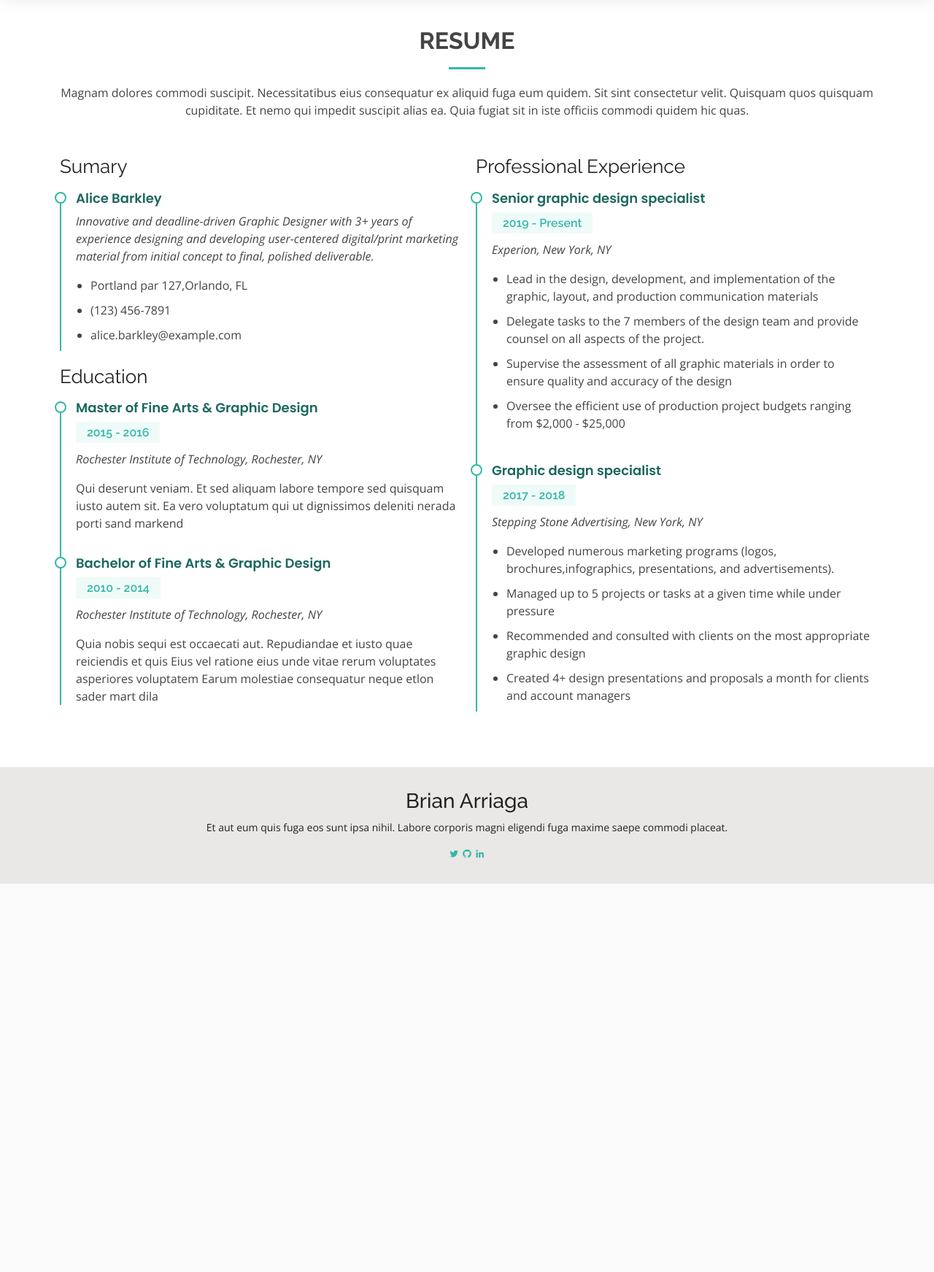
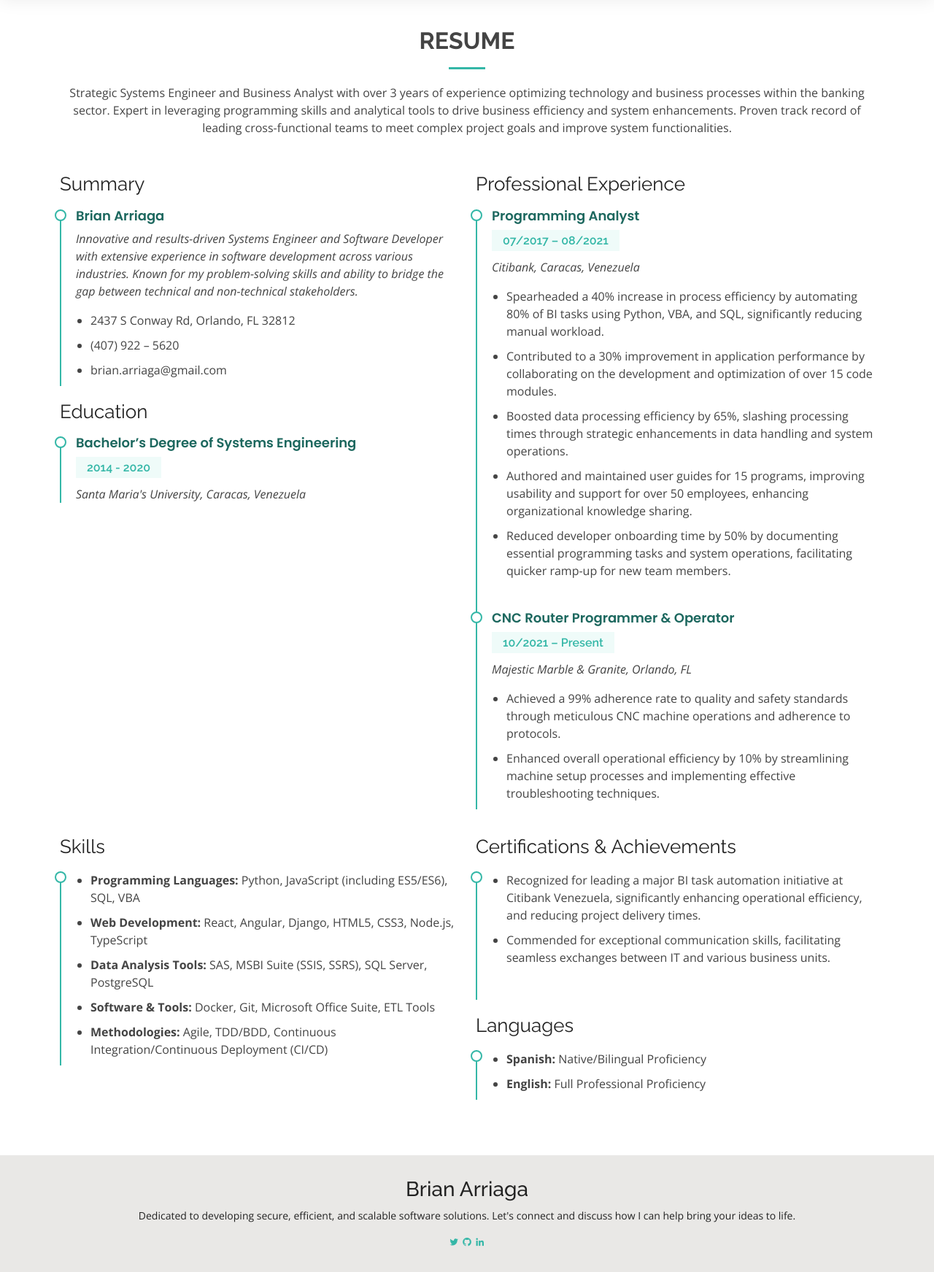
Before and after one commit to BAXTOR95/portfolio, a Flask app: page /resume in a window 1280 px wide. Shown: the part 73-1816 px from the top of the page at 73% size. Before the commit the page ends 1284 px from the top, so only its background shows below. Run offline with Flask 3, Linux system fonts and the light colour scheme; some libraries are stand-ins or nearby versions.

Commit message:
Update templates with relevant data

```diff
--- a/static/assets/css/style.css
+++ b/static/assets/css/style.css
@@ -413,7 +413,7 @@ h6 {
 #hero {
 	width: 100%;
 	height: 100vh;
-	background: url('../img/hero-bg.jpg') top right no-repeat;
+	background: url('../img/hero-bg.jpg') top center no-repeat;
 	background-size: cover;
 	position: relative;
 }
--- a/templates/base.html
+++ b/templates/base.html
@@ -5,16 +5,24 @@
 		<meta content="width=device-width, initial-scale=1.0" name="viewport" />
 
 		<title>{% block title %}{% endblock %} - Brian Arriaga</title>
-		<title>Brian Arriaga - Index</title>
-        {% block meta %}
+		{% block meta %}
 		<meta name="description" content="Brian Arriaga's Portfolio" />
 		<meta name="author" content="Brian Arriaga" />
-		<meta name="keywords" content="Brian Arriaga"/>
+		<meta
+			name="keywords"
+			content="Brian Arriaga, Systems Engineer, Software Developer, Portfolio"
+		/>
 		{% endblock meta %}
 
 		<!-- Favicons -->
-		<link href="{{ url_for('static', filename='assets/img/favicon.png') }}" rel="icon" />
-		<link href="{{ url_for('static', filename='assets/img/apple-touch-icon.png') }}" rel="apple-touch-icon" />
+		<link
+			href="{{ url_for('static', filename='assets/img/favicon.png') }}"
+			rel="icon"
+		/>
+		<link
+			href="{{ url_for('static', filename='assets/img/apple-touch-icon.png') }}"
+			rel="apple-touch-icon"
+		/>
 
 		<!-- Google Fonts -->
 		<link
@@ -23,7 +31,10 @@
 		/>
 
 		<!-- Vendor CSS Files -->
-		<link href="{{ url_for('static', filename='assets/vendor/aos/aos.css') }}" rel="stylesheet" />
+		<link
+			href="{{ url_for('static', filename='assets/vendor/aos/aos.css') }}"
+			rel="stylesheet"
+		/>
 		<link
 			href="{{ url_for('static', filename='assets/vendor/bootstrap/css/bootstrap.min.css') }}"
 			rel="stylesheet"
@@ -32,15 +43,24 @@
 			href="{{ url_for('static', filename='assets/vendor/bootstrap-icons/bootstrap-icons.css') }}"
 			rel="stylesheet"
 		/>
-		<link href="{{ url_for('static', filename='assets/vendor/boxicons/css/boxicons.min.css') }}" rel="stylesheet" />
+		<link
+			href="{{ url_for('static', filename='assets/vendor/boxicons/css/boxicons.min.css') }}"
+			rel="stylesheet"
+		/>
 		<link
 			href="{{ url_for('static', filename='assets/vendor/glightbox/css/glightbox.min.css') }}"
 			rel="stylesheet"
 		/>
-		<link href="{{ url_for('static', filename='assets/vendor/swiper/swiper-bundle.min.css') }}" rel="stylesheet" />
+		<link
+			href="{{ url_for('static', filename='assets/vendor/swiper/swiper-bundle.min.css') }}"
+			rel="stylesheet"
+		/>
 
 		<!-- Main CSS File -->
-		<link href="{{ url_for('static', filename='assets/css/style.css') }}" rel="stylesheet" />
+		<link
+			href="{{ url_for('static', filename='assets/css/style.css') }}"
+			rel="stylesheet"
+		/>
 	</head>
 
 	<body>
@@ -50,7 +70,10 @@
 				class="container-fluid d-flex justify-content-between align-items-center"
 			>
 				<a href="{{ url_for('index') }}" class="logo"
-					><img src="{{ url_for('static', filename='assets/img/logo.png') }}" alt="" class="img-fluid"
+					><img
+						src="{{ url_for('static', filename='assets/img/logo.png') }}"
+						alt=""
+						class="img-fluid"
 				/></a>
 
 				<nav id="navbar" class="navbar order-last order-lg-0">
@@ -67,28 +90,45 @@
 				<!-- .navbar -->
 
 				<div class="header-social-links">
-					<a href="https://x.com/BAXTOR95" class="twitter"><i class="bi bi-twitter"></i></a>
-					<a href="https://github.com/BAXTOR95" class="github"><i class="bi bi-github"></i></a>
-					<a href="https://www.linkedin.com/in/brian-arriaga-s-28845b138/" class="linkedin"><i class="bi bi-linkedin"></i></a>
+					<a href="https://x.com/BAXTOR95" class="twitter"
+						><i class="bi bi-twitter"></i
+					></a>
+					<a href="https://github.com/BAXTOR95" class="github"
+						><i class="bi bi-github"></i
+					></a>
+					<a
+						href="https://www.linkedin.com/in/brian-arriaga-s-28845b138/"
+						class="linkedin"
+						><i class="bi bi-linkedin"></i
+					></a>
 				</div>
 			</div>
 		</header>
 		<!-- End Header -->
 
-        {% block content %}{% endblock %}
+		{% block content %}{% endblock %}
 
 		<!-- ======= Footer ======= -->
 		<footer id="footer">
 			<div class="container">
 				<h3>Brian Arriaga</h3>
 				<p>
-					Et aut eum quis fuga eos sunt ipsa nihil. Labore corporis magni
-					eligendi fuga maxime saepe commodi placeat.
+					Dedicated to developing secure, efficient, and scalable software
+					solutions. Let's connect and discuss how I can help bring your ideas
+					to life.
 				</p>
 				<div class="social-links">
-					<a href="https://x.com/BAXTOR95" class="twitter"><i class="bx bxl-twitter"></i></a>
-					<a href="https://github.com/BAXTOR95" class="github"><i class="bx bxl-github"></i></a>
-					<a href="https://www.linkedin.com/in/brian-arriaga-s-28845b138/" class="linkedin"><i class="bx bxl-linkedin"></i></a>
+					<a href="https://x.com/BAXTOR95" class="twitter"
+						><i class="bx bxl-twitter"></i
+					></a>
+					<a href="https://github.com/BAXTOR95" class="github"
+						><i class="bx bxl-github"></i
+					></a>
+					<a
+						href="https://www.linkedin.com/in/brian-arriaga-s-28845b138/"
+						class="linkedin"
+						><i class="bx bxl-linkedin"></i
+					></a>
 				</div>
 			</div>
 		</footer>
--- a/templates/index.html
+++ b/templates/index.html
@@ -13,7 +13,7 @@
 	>
 		<h1>Brian Arriaga</h1>
 		<p>
-			I'm
+			I'm a
 			<span
 				class="typed"
 				data-typed-items="Developer, Software Engineer, Systems Engineer, Data Analyst"
--- a/templates/resume.html
+++ b/templates/resume.html
@@ -11,103 +11,147 @@
 			<div class="section-title">
 				<h2>Resume</h2>
 				<p>
-					Magnam dolores commodi suscipit. Necessitatibus eius consequatur ex
-					aliquid fuga eum quidem. Sit sint consectetur velit. Quisquam quos
-					quisquam cupiditate. Et nemo qui impedit suscipit alias ea. Quia
-					fugiat sit in iste officiis commodi quidem hic quas.
+					Strategic Systems Engineer and Business Analyst with over 3 years of
+					experience optimizing technology and business processes within the
+					banking sector. Expert in leveraging programming skills and analytical
+					tools to drive business efficiency and system enhancements. Proven
+					track record of leading cross-functional teams to meet complex project
+					goals and improve system functionalities.
 				</p>
 			</div>
 
 			<div class="row">
 				<div class="col-lg-6">
-					<h3 class="resume-title">Sumary</h3>
+					<h3 class="resume-title">Summary</h3>
 					<div class="resume-item pb-0">
-						<h4>Alice Barkley</h4>
+						<h4>Brian Arriaga</h4>
 						<p>
 							<em
-								>Innovative and deadline-driven Graphic Designer with 3+ years
-								of experience designing and developing user-centered
-								digital/print marketing material from initial concept to final,
-								polished deliverable.</em
+								>Innovative and results-driven Systems Engineer and Software
+								Developer with extensive experience in software development
+								across various industries. Known for my problem-solving skills
+								and ability to bridge the gap between technical and
+								non-technical stakeholders.</em
 							>
 						</p>
 
 						<ul>
-							<li>Portland par 127,Orlando, FL</li>
-							<li>(123) 456-7891</li>
-							<li>alice.barkley@example.com</li>
+							<li>2437 S Conway Rd, Orlando, FL 32812</li>
+							<li>(407) 922 – 5620</li>
+							<li>brian.arriaga@gmail.com</li>
 						</ul>
 					</div>
 
 					<h3 class="resume-title">Education</h3>
 					<div class="resume-item">
-						<h4>Master of Fine Arts &amp; Graphic Design</h4>
-						<h5>2015 - 2016</h5>
-						<p><em>Rochester Institute of Technology, Rochester, NY</em></p>
-						<p>
-							Qui deserunt veniam. Et sed aliquam labore tempore sed quisquam
-							iusto autem sit. Ea vero voluptatum qui ut dignissimos deleniti
-							nerada porti sand markend
-						</p>
-					</div>
-					<div class="resume-item">
-						<h4>Bachelor of Fine Arts &amp; Graphic Design</h4>
-						<h5>2010 - 2014</h5>
-						<p><em>Rochester Institute of Technology, Rochester, NY</em></p>
-						<p>
-							Quia nobis sequi est occaecati aut. Repudiandae et iusto quae
-							reiciendis et quis Eius vel ratione eius unde vitae rerum
-							voluptates asperiores voluptatem Earum molestiae consequatur neque
-							etlon sader mart dila
-						</p>
+						<h4>Bachelor’s Degree of Systems Engineering</h4>
+						<h5>2014 - 2020</h5>
+						<p><em>Santa Maria's University, Caracas, Venezuela</em></p>
 					</div>
 				</div>
 				<div class="col-lg-6">
 					<h3 class="resume-title">Professional Experience</h3>
 					<div class="resume-item">
-						<h4>Senior graphic design specialist</h4>
-						<h5>2019 - Present</h5>
-						<p><em>Experion, New York, NY </em></p>
+						<h4>Programming Analyst</h4>
+						<h5>07/2017 – 08/2021</h5>
+						<p><em>Citibank, Caracas, Venezuela</em></p>
 						<ul>
 							<li>
-								Lead in the design, development, and implementation of the
-								graphic, layout, and production communication materials
+								Spearheaded a 40% increase in process efficiency by automating
+								80% of BI tasks using Python, VBA, and SQL, significantly
+								reducing manual workload.
 							</li>
 							<li>
-								Delegate tasks to the 7 members of the design team and provide
-								counsel on all aspects of the project.
+								Contributed to a 30% improvement in application performance by
+								collaborating on the development and optimization of over 15
+								code modules.
 							</li>
 							<li>
-								Supervise the assessment of all graphic materials in order to
-								ensure quality and accuracy of the design
+								Boosted data processing efficiency by 65%, slashing processing
+								times through strategic enhancements in data handling and system
+								operations.
 							</li>
 							<li>
-								Oversee the efficient use of production project budgets ranging
-								from $2,000 - $25,000
+								Authored and maintained user guides for 15 programs, improving
+								usability and support for over 50 employees, enhancing
+								organizational knowledge sharing.
+							</li>
+							<li>
+								Reduced developer onboarding time by 50% by documenting
+								essential programming tasks and system operations, facilitating
+								quicker ramp-up for new team members.
 							</li>
 						</ul>
 					</div>
 					<div class="resume-item">
-						<h4>Graphic design specialist</h4>
-						<h5>2017 - 2018</h5>
-						<p><em>Stepping Stone Advertising, New York, NY</em></p>
+						<h4>CNC Router Programmer & Operator</h4>
+						<h5>10/2021 – Present</h5>
+						<p><em>Majestic Marble & Granite, Orlando, FL</em></p>
 						<ul>
 							<li>
-								Developed numerous marketing programs (logos,
-								brochures,infographics, presentations, and advertisements).
+								Achieved a 99% adherence rate to quality and safety standards
+								through meticulous CNC machine operations and adherence to
+								protocols.
 							</li>
 							<li>
-								Managed up to 5 projects or tasks at a given time while under
-								pressure
+								Enhanced overall operational efficiency by 10% by streamlining
+								machine setup processes and implementing effective
+								troubleshooting techniques.
+							</li>
+						</ul>
+					</div>
+				</div>
+			</div>
+
+			<div class="row">
+				<div class="col-lg-6">
+					<h3 class="resume-title">Skills</h3>
+					<div class="resume-item">
+						<ul>
+							<li>
+								<strong>Programming Languages:</strong> Python, JavaScript
+								(including ES5/ES6), SQL, VBA
 							</li>
 							<li>
-								Recommended and consulted with clients on the most appropriate
-								graphic design
+								<strong>Web Development:</strong> React, Angular, Django, HTML5,
+								CSS3, Node.js, TypeScript
 							</li>
 							<li>
-								Created 4+ design presentations and proposals a month for
-								clients and account managers
+								<strong>Data Analysis Tools:</strong> SAS, MSBI Suite (SSIS,
+								SSRS), SQL Server, PostgreSQL
 							</li>
+							<li>
+								<strong>Software & Tools:</strong> Docker, Git, Microsoft Office
+								Suite, ETL Tools
+							</li>
+							<li>
+								<strong>Methodologies:</strong> Agile, TDD/BDD, Continuous
+								Integration/Continuous Deployment (CI/CD)
+							</li>
+						</ul>
+					</div>
+				</div>
+				<div class="col-lg-6">
+					<h3 class="resume-title">Certifications & Achievements</h3>
+					<div class="resume-item">
+						<ul>
+							<li>
+								Recognized for leading a major BI task automation initiative at
+								Citibank Venezuela, significantly enhancing operational
+								efficiency, and reducing project delivery times.
+							</li>
+							<li>
+								Commended for exceptional communication skills, facilitating
+								seamless exchanges between IT and various business units.
+							</li>
+						</ul>
+					</div>
+
+					<h3 class="resume-title">Languages</h3>
+					<div class="resume-item">
+						<ul>
+							<li><strong>Spanish:</strong> Native/Bilingual Proficiency</li>
+							<li><strong>English:</strong> Full Professional Proficiency</li>
 						</ul>
 					</div>
 				</div>
```
Also changed, not shown: templates/about.html (+84 -116 lines), templates/contact.html (+7 -8 lines), templates/portfolio.html (+4 -4 lines), templates/services.html (+34 -28 lines).
